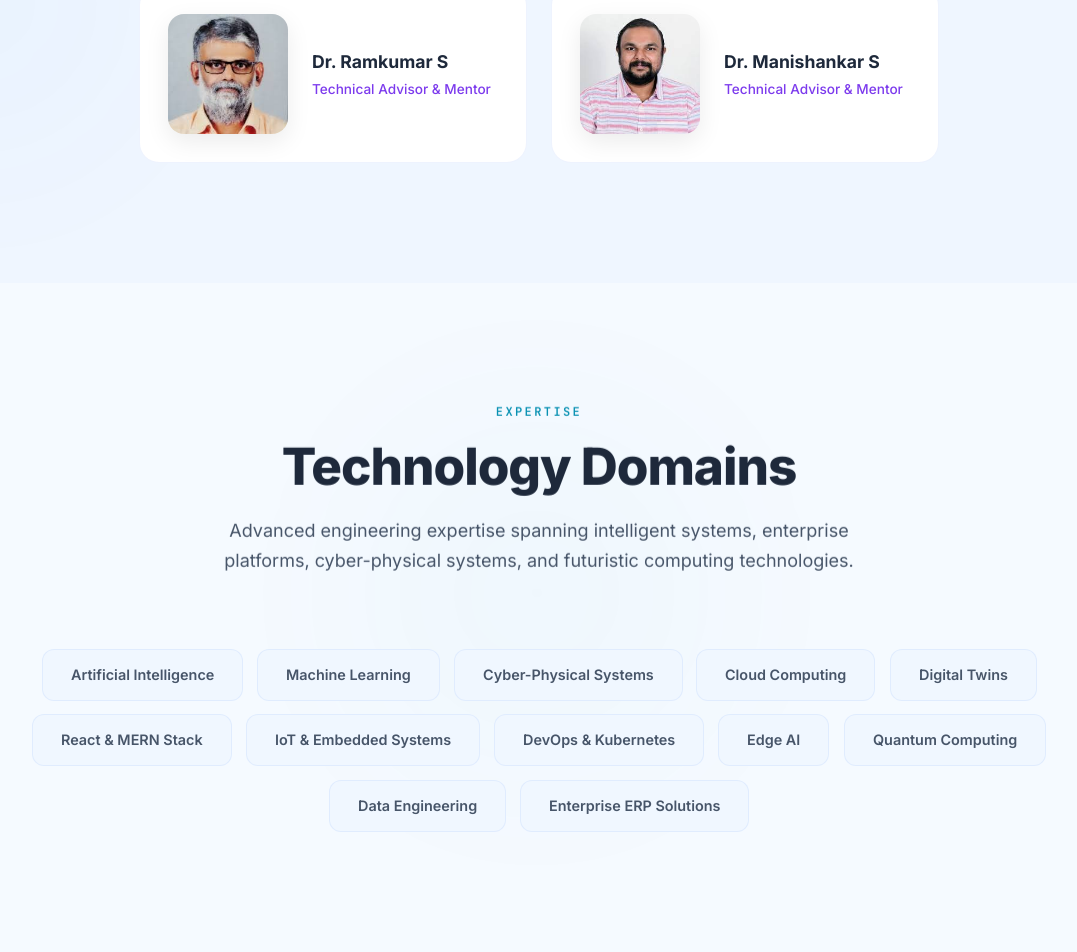
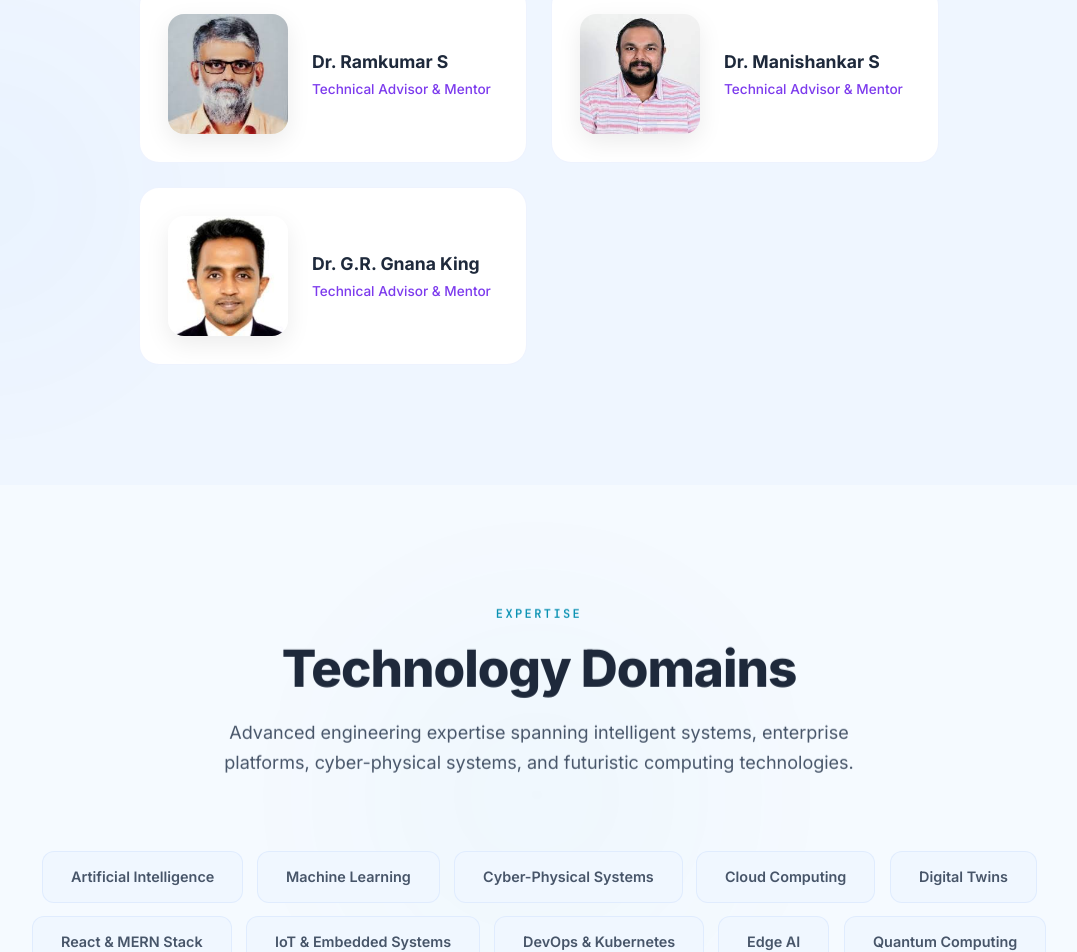
Before and after one commit to manishankar1988/CELER-SCET, a React (Vite) app: page / in a window 1280 px wide. Shown: the part 2921-3873 px from the top of the page, without its empty margins (101-1178 px from the left). Built offline with nearby package versions, Linux system fonts and the light colour scheme.

Commit message:
Add Dr. G.R. Gnana King as mentor

```diff
--- a/src/App.jsx
+++ b/src/App.jsx
@@ -97,6 +97,11 @@ const mentors = [
     name: "Dr. Manishankar S",
     role: "Technical Advisor & Mentor",
     image: getAssetPath("developers/dr_manishankar.jpg"),
+  },
+  {
+    name: "Dr. G.R. Gnana King",
+    role: "Technical Advisor & Mentor",
+    image: getAssetPath("developers/dr_gnanaking.jpg"),
   },
 ];
 
```
Also changed, not shown: public/developers/dr_gnanaking.jpg (added).
